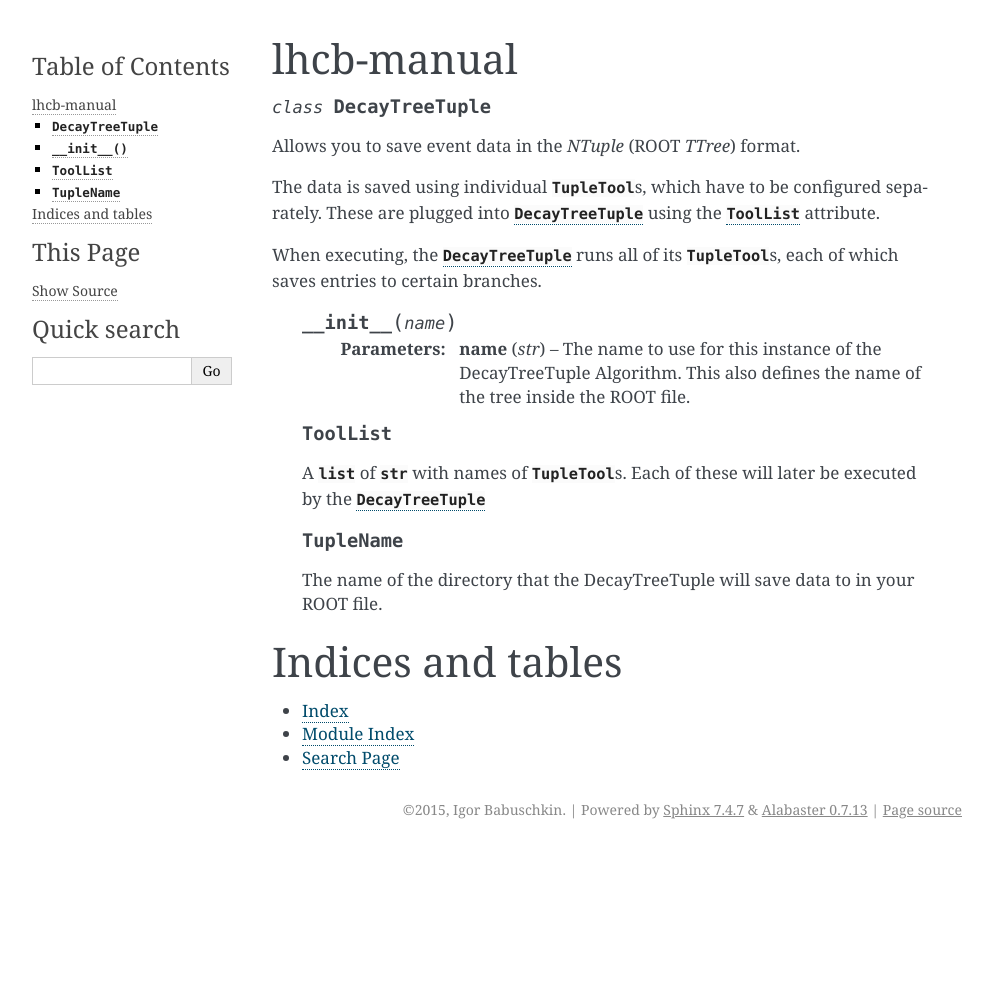
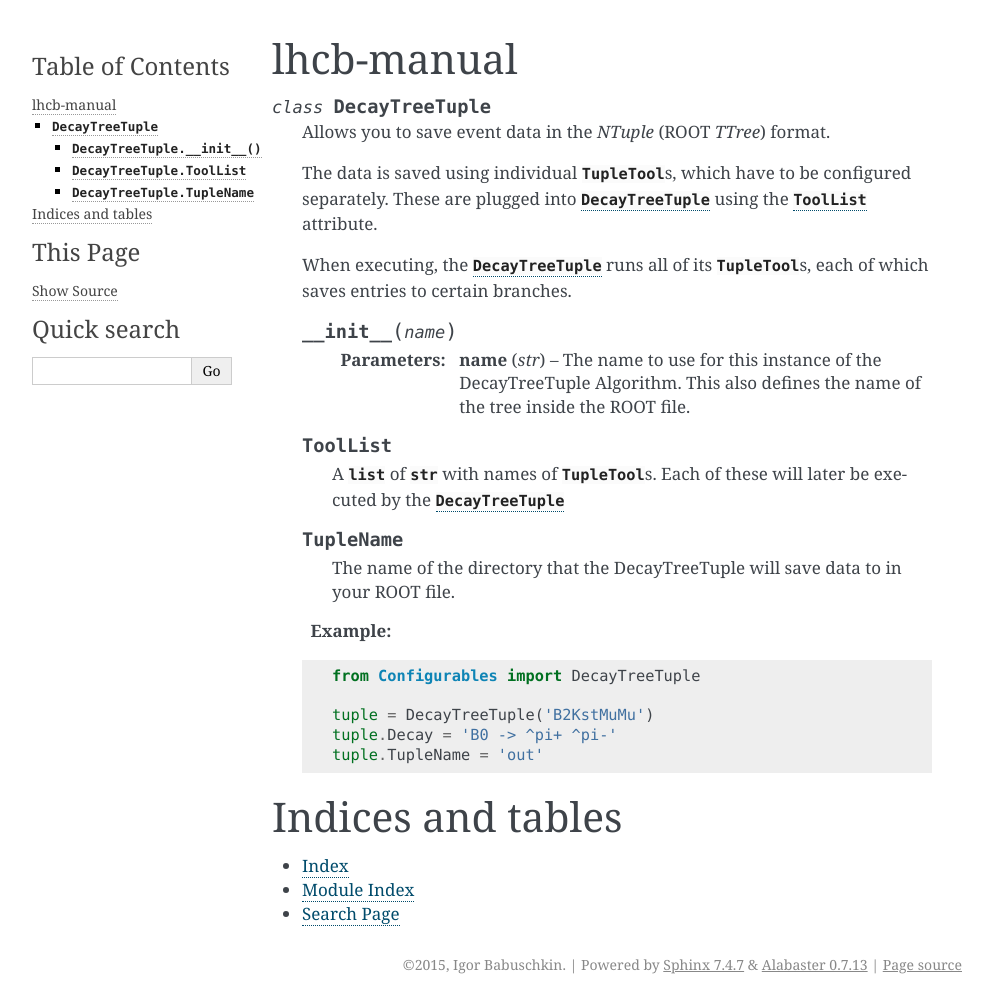
Before and after one commit to ibab/manual, a Sphinx documentation site: the page built from source/index.rst, in a window 1280 px wide. Shown: the whole page, without its empty margins (148-1141 px from the left). Built offline with Sphinx 7.4.7, drawn with Linux system fonts in a browser that asks for light colours; before the commit the page ends 900 px from its top, so only the background shows below that.

Commit message:
Expand documentation

```diff
--- a/source/index.rst
+++ b/source/index.rst
@@ -4,12 +4,12 @@ lhcb-manual
 
 .. py:class:: DecayTreeTuple
 
-Allows you to save event data in the `NTuple` (ROOT `TTree`) format.
+   Allows you to save event data in the `NTuple` (ROOT `TTree`) format.
 
-The data is saved using individual :py:class:`TupleTool`\s, which have to be configured separately.
-These are plugged into :py:class:`DecayTreeTuple` using the :py:attr:`ToolList` attribute.
+   The data is saved using individual :py:class:`TupleTool`\s, which have to be configured separately.
+   These are plugged into :py:class:`DecayTreeTuple` using the :py:attr:`ToolList` attribute.
 
-When executing, the :py:class:`DecayTreeTuple` runs all of its :py:class:`TupleTool`\s, each of which saves entries to certain branches.
+   When executing, the :py:class:`DecayTreeTuple` runs all of its :py:class:`TupleTool`\s, each of which saves entries to certain branches.
 
    .. py:function:: __init__(name)
 
@@ -18,12 +18,22 @@ When executing, the :py:class:`DecayTreeTuple` runs all of its :py:class:`TupleT
 
    .. py:attribute:: ToolList
 
-   A :py:class:`list` of :py:class:`str` with names of :py:class:`TupleTool`\s.
-   Each of these will later be executed by the :py:class:`DecayTreeTuple`
+      A :py:class:`list` of :py:class:`str` with names of :py:class:`TupleTool`\s.
+      Each of these will later be executed by the :py:class:`DecayTreeTuple`
 
    .. py:attribute:: TupleName
 
-   The name of the directory that the DecayTreeTuple will save data to in your ROOT file.
+      The name of the directory that the DecayTreeTuple will save data to in your ROOT file.
+
+   :Example:
+
+   ::
+
+       from Configurables import DecayTreeTuple
+
+       tuple = DecayTreeTuple('B2KstMuMu')
+       tuple.Decay = 'B0 -> ^pi+ ^pi-'
+       tuple.TupleName = 'out'
 
 .. toctree::
    :maxdepth: 2
```
